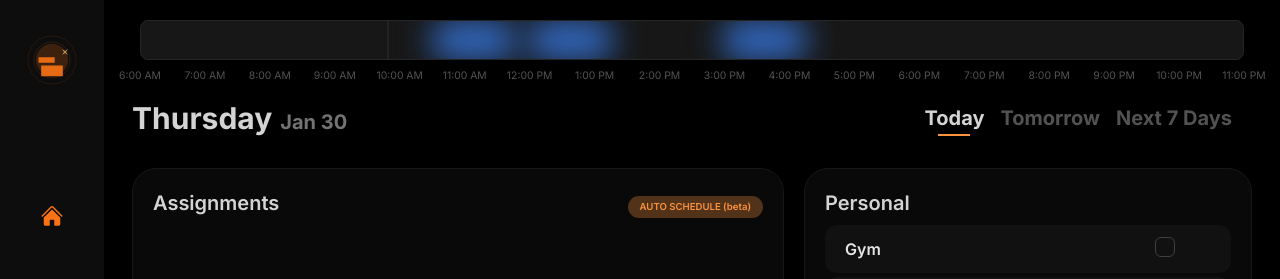
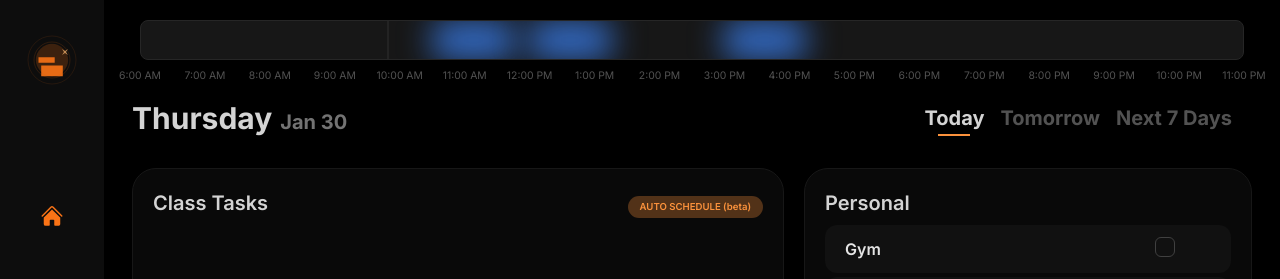
Before and after one commit to GrandeJames/bryzi, a Next.js app: page / in a window 1280 px wide. Shown: the top 279 px of the page. Built offline with nearby package versions, Linux system fonts and the light colour scheme.

Commit message:
Change label

```diff
--- a/src/app/(home)/components/AssignmentsSection.tsx
+++ b/src/app/(home)/components/AssignmentsSection.tsx
@@ -12,9 +12,9 @@ function AssignmentsSection({ tasks, className }: { tasks: any[]; className?: st
   return (
     <section className={className}>
       <header className="flex justify-between gap-2 items-center">
-        <div className="font-semibold text-xl text-neutral-300 mb-2 flex items-center gap-2">
-          Assignments
-        </div>
+        <h2 className="font-semibold text-xl text-neutral-300 mb-2 flex items-center gap-2">
+          Class Tasks
+        </h2>
         <HoverCard openDelay={500}>
           <HoverCardTrigger asChild>
             <button className="border-orange-400 dark:bg-orange-400/30 dark:text-orange-400 font-semibold text-[0.6rem] px-3 rounded-full flex gap-1 items-center h-min py-1 hover:dark:bg-orange-400/15">
```
